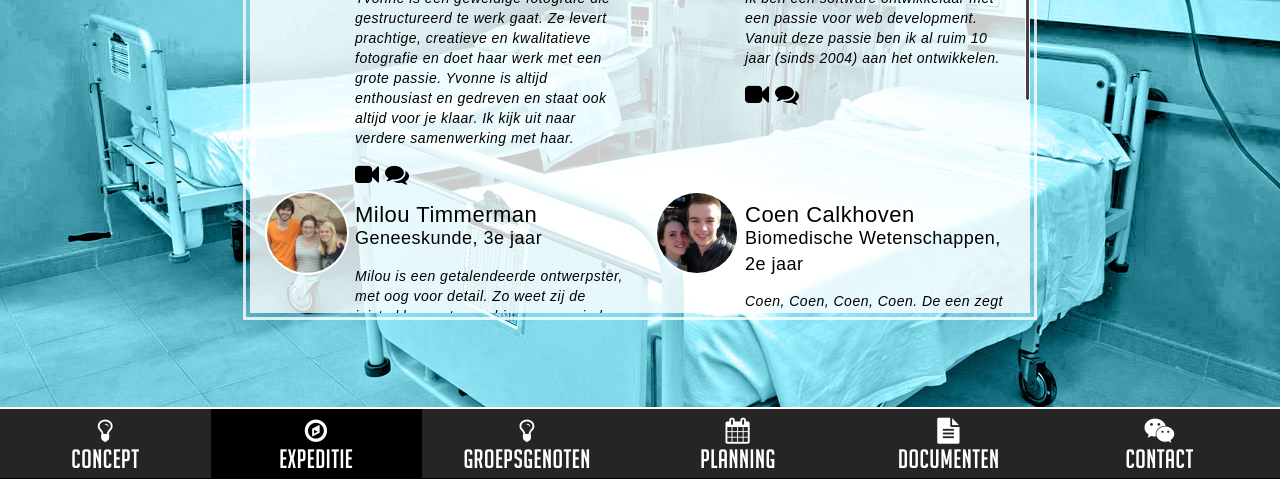
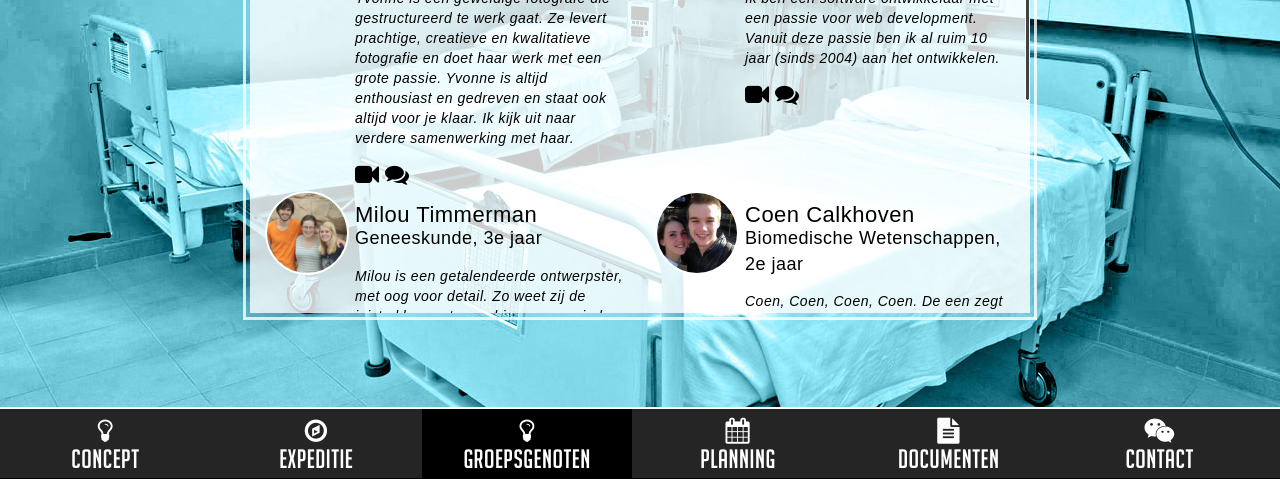
Before and after one commit to MartijnHols/DMEC-Groep-3-Project, a website: page expeditie.html in a window 1280 px wide. Shown: the part 321-800 px from the top of the page. Drawn offline with nearby package versions, Linux system fonts and the light colour scheme; some packages are replaced by stand-ins of ours; files that its build step writes are made by us from their sources.

Commit message:
Change menu: bouwen adhv Angular array

```diff
--- a/expeditie.html
+++ b/expeditie.html
@@ -33,12 +33,7 @@
 
     <nav role="navigation">
         <ul class="nav navbar-nav container">
-            <li class="col-md-2"><i class="fa fa-lightbulb-o"></i>Concept</li>
-            <li class="col-md-2 active"><i class="fa fa-compass"></i>Expeditie</li>
-            <li class="col-md-2"><i class="fa fa-lightbulb-o"></i>Groepsgenoten</li>
-            <li class="col-md-2"><i class="fa fa-calendar"></i>Planning</li>
-            <li class="col-md-2"><i class="fa fa-file-text"></i>Documenten</li>
-            <li class="col-md-2"><i class="fa fa-wechat"></i>Contact</li>
+            <li class="col-md-2" ng-class="{active: activePage == item.name}" ng-repeat="item in menu"><i class="fa {{item.icon}}"></i>{{item.name}}</li>
         </ul>
     </nav>
 </div>
--- a/js/expeditie.js
+++ b/js/expeditie.js
@@ -11,9 +11,36 @@ app.config(['$routeProvider', function ($routeProvider) {
 }]);
 
 app.controller('main', function ($scope) {
-
+	$scope.menu = [
+		{
+			icon: 'fa-lightbulb-o',
+			name: 'Concept'
+		},
+		{
+			icon: 'fa-compass',
+			name: 'Expeditie'
+		},
+		{
+			icon: 'fa-lightbulb-o',
+			name: 'Groepsgenoten'
+		},
+		{
+			icon: 'fa-calendar',
+			name: 'Planning'
+		},
+		{
+			icon: 'fa-file-text',
+			name: 'Documenten'
+		},
+		{
+			icon: 'fa-wechat',
+			name: 'Contact'
+		}
+	];
 });
 app.controller('groepsgenoten', function ($scope) {
+	$scope.$parent.activePage = 'Groepsgenoten';
+
 	$scope.groepsgenoten = [
 		{
 			naam: 'Yvonne Geraats',
```
